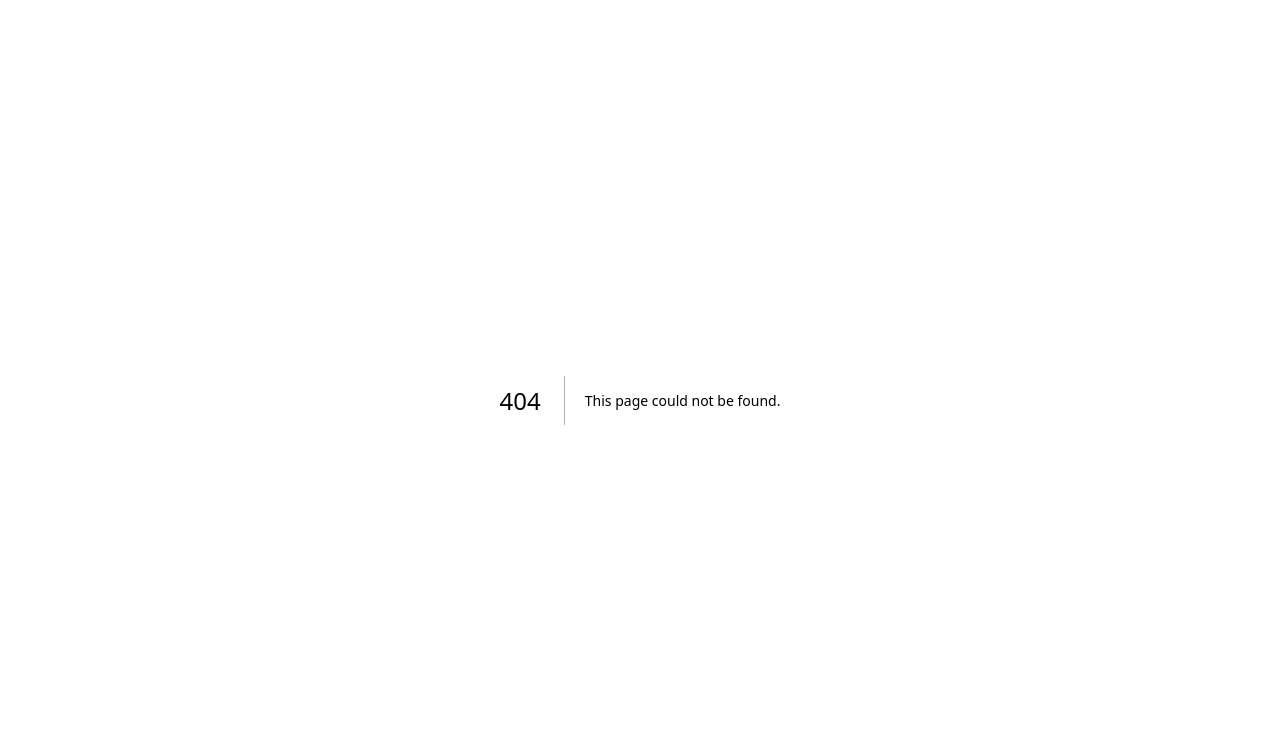
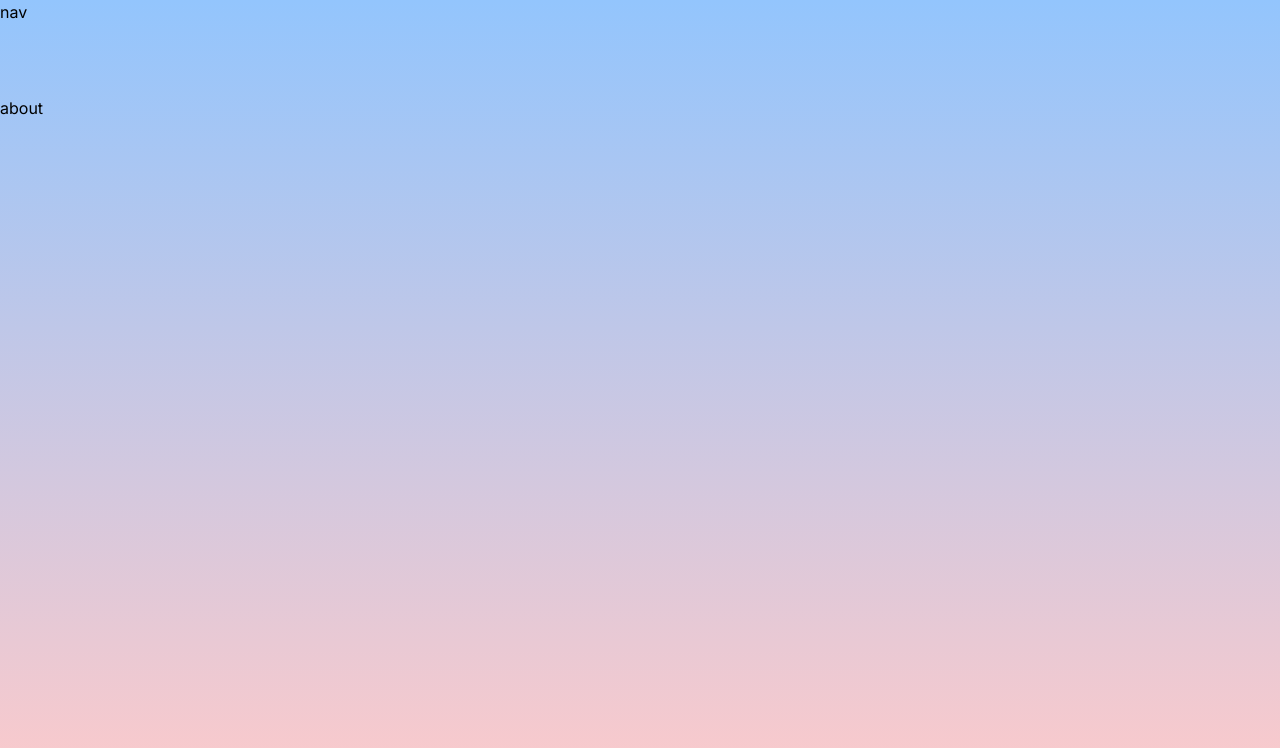
Before and after one commit to M-Muiz/Full_Stack-Portfolio, a Next.js app: page /about in a window 1280 px wide. Before the commit this address had no page. Shown: the top 748 px of the page. Built offline with nearby package versions, Linux system fonts and the light colour scheme.

Commit message:
add new pages and setup layout

```diff
--- /dev/null
+++ b/src/app/about/page.jsx
@@ -0,0 +1,11 @@
+import React from 'react'
+
+const page = () => {
+  return (
+    <div>
+      about
+    </div>
+  )
+}
+
+export default page
--- /dev/null
+++ b/src/app/contact/page.jsx
@@ -0,0 +1,11 @@
+import React from 'react'
+
+const page = () => {
+  return (
+    <div>
+      portfolio
+    </div>
+  )
+}
+
+export default page
--- a/src/app/layout.js
+++ b/src/app/layout.js
@@ -1,5 +1,6 @@
 import { Inter } from "next/font/google";
 import "./globals.css";
+import Navbar from "@/components/Navbar";
 
 const inter = Inter({ subsets: ["latin"] });
 
@@ -11,7 +12,16 @@
 export default function RootLayout({ children }) {
   return (
     <html lang="en">
-      <body className={inter.className}>{children}</body>
+      <body className={inter.className}>
+        <div className="w-screen h-screen bg-gradient-to-b from-blue-300 to-red-200">
+          <div className="h-24">
+            <Navbar />
+          </div>
+          <div className="h-[calc(100vh - 96px)]">
+            {children}
+          </div>
+        </div>
+      </body>
     </html>
   );
 }
--- /dev/null
+++ b/src/app/portfolio/page.jsx
@@ -0,0 +1,11 @@
+import React from 'react'
+
+const page = () => {
+  return (
+    <div>
+      port
+    </div>
+  )
+}
+
+export default page
--- /dev/null
+++ b/src/components/Navbar.jsx
@@ -0,0 +1,11 @@
+import React from 'react'
+
+const Navbar = () => {
+  return (
+    <div>
+      nav
+    </div>
+  )
+}
+
+export default Navbar
```
